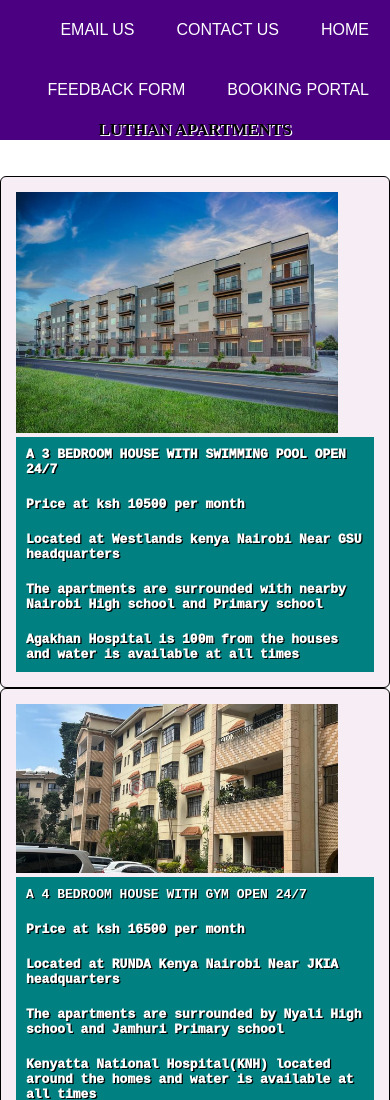
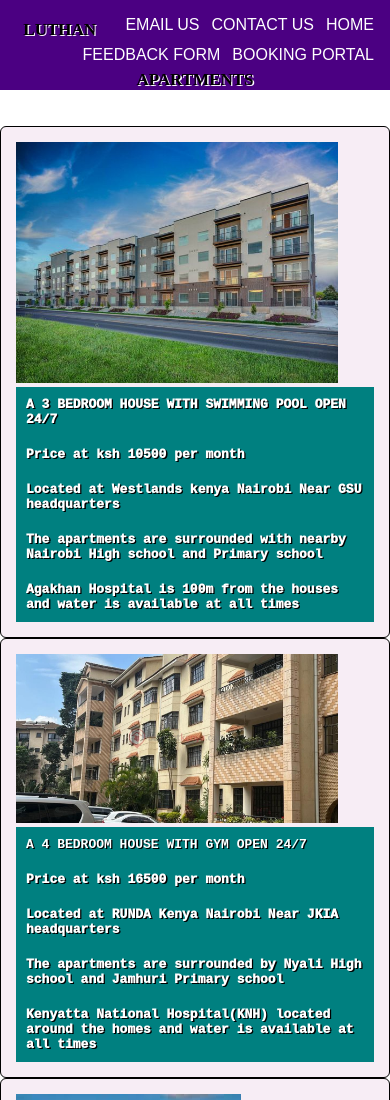
Before and after one commit to Lauprof/apartments, a plain HTML site: page index.html in a window 390 px wide. Shown: the top 1100 px of the page. Drawn offline with Linux system fonts and the light colour scheme.

Commit message:
Update styles.css

```diff
--- a/styles.css
+++ b/styles.css
@@ -101,7 +101,11 @@ transition-property: max-width;
 	padding: 5px;
 
 }
-.naviagtion a{
+.navigation {
+        height: auto;
+        padding: 10px;
+    }
+.navigation a{
 	padding: 6px;
 }
 .footer{
```
